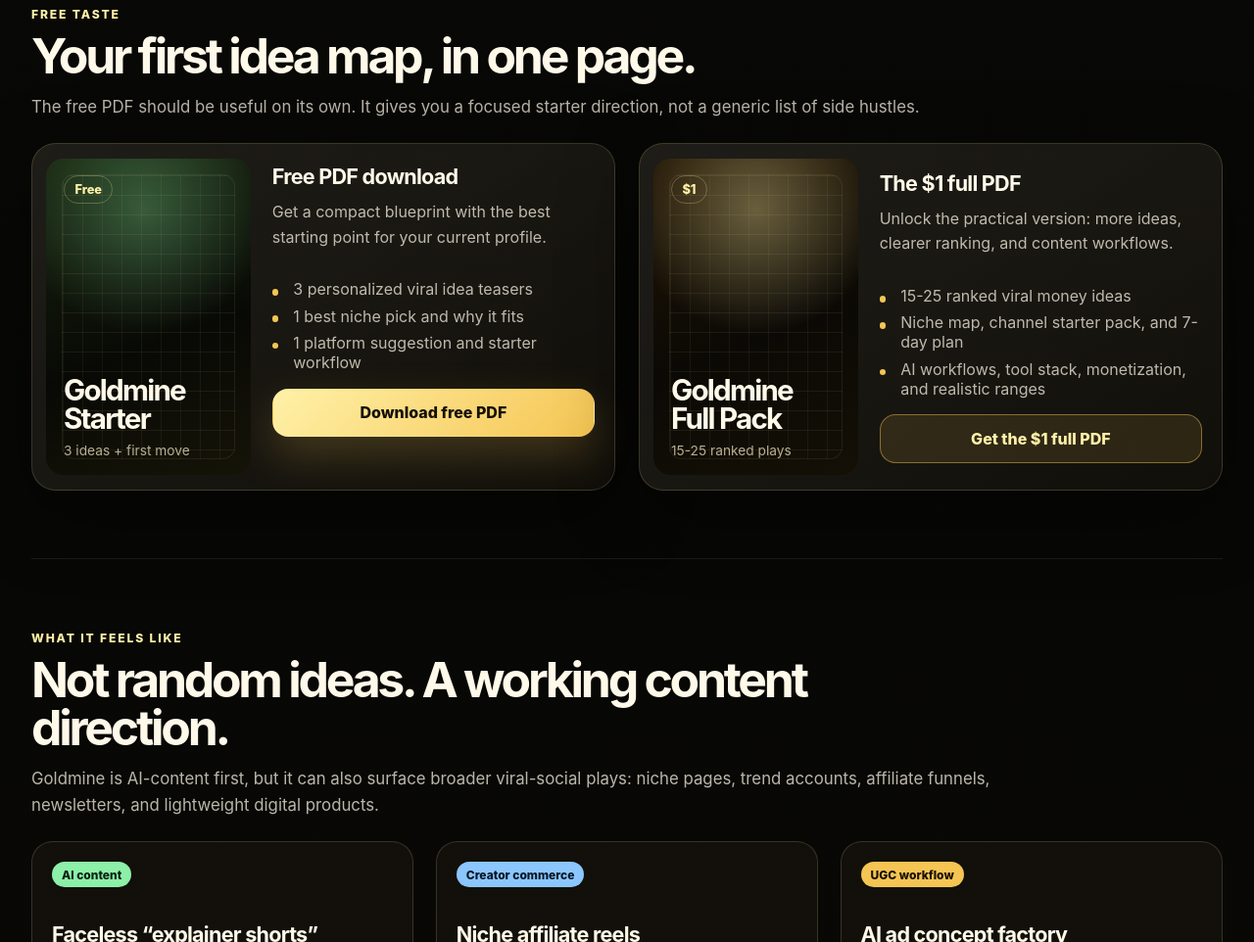
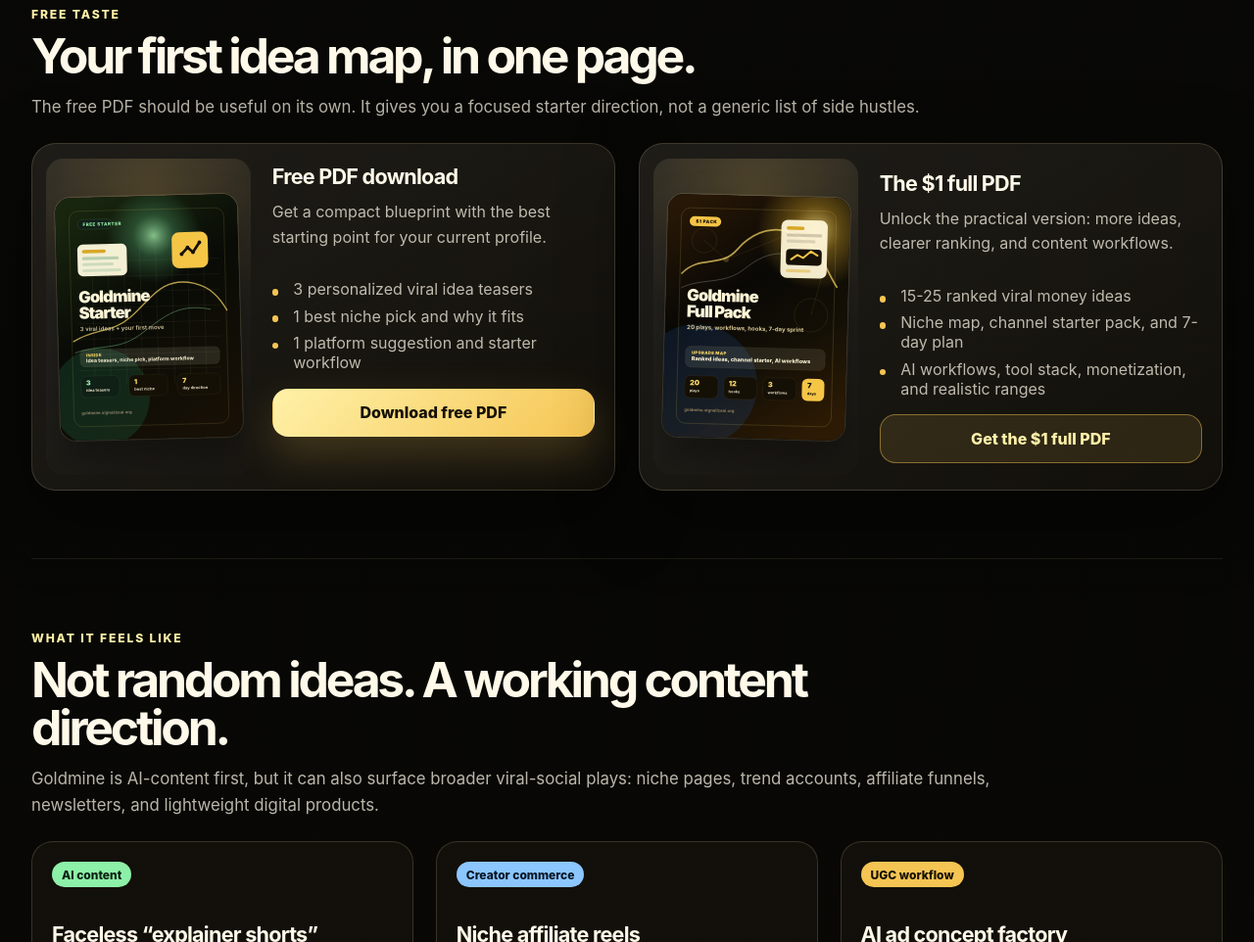
Before and after one commit to royalpinto007/Goldmine, a website built with Vite: page index.html in a window 1280 px wide. Shown: the part 875-1837 px from the top of the page at 98% size. Built offline with nearby package versions, Linux system fonts and the light colour scheme.

Commit message:
Add Goldmine PDF cover thumbnails

```diff
--- a/index.html
+++ b/index.html
@@ -98,10 +98,11 @@
 
         <div class="pdf-grid">
           <article class="pdf-card free-card">
-            <div class="pdf-cover free-cover" aria-hidden="true">
-              <span>Free</span>
-              <strong>Goldmine Starter</strong>
-              <em>3 ideas + first move</em>
+            <div class="pdf-cover">
+              <img
+                src="/assets/goldmine-starter-cover.svg"
+                alt="Goldmine Starter PDF cover showing 3 ideas, 1 best niche, and a 7 day direction"
+              />
             </div>
             <div class="pdf-copy">
               <h3>Free PDF download</h3>
@@ -119,10 +120,11 @@
           </article>
 
           <article class="pdf-card paid-card" id="paid">
-            <div class="pdf-cover paid-cover" aria-hidden="true">
-              <span>$1</span>
-              <strong>Goldmine Full Pack</strong>
-              <em>15-25 ranked plays</em>
+            <div class="pdf-cover">
+              <img
+                src="/assets/goldmine-full-pack-cover.svg"
+                alt="Goldmine Full Pack PDF cover showing 20 plays, hooks, workflows, and a 7 day sprint"
+              />
             </div>
             <div class="pdf-copy">
               <h3>The $1 full PDF</h3>
--- a/src/styles.css
+++ b/src/styles.css
@@ -411,72 +411,41 @@
 
 .pdf-cover {
   position: relative;
-  display: flex;
-  flex-direction: column;
-  justify-content: flex-end;
+  display: grid;
+  place-items: center;
   min-height: 18.6rem;
   overflow: hidden;
-  padding: 1.1rem;
+  padding: 0.72rem;
   border-radius: 1.1rem;
-  isolation: isolate;
+  background:
+    radial-gradient(circle at 50% 12%, rgba(245, 197, 83, 0.19), transparent 9rem),
+    linear-gradient(160deg, rgba(255, 255, 255, 0.06), rgba(255, 255, 255, 0.015));
 }
 
-.pdf-cover::before,
-.pdf-cover::after {
-  position: absolute;
-  content: "";
-  pointer-events: none;
+.pdf-cover img {
+  display: block;
+  width: min(100%, 15.5rem);
+  aspect-ratio: 3 / 4;
+  object-fit: cover;
+  border-radius: 1rem;
+  box-shadow:
+    0 20px 42px rgba(0, 0, 0, 0.35),
+    0 0 0 1px rgba(255, 232, 171, 0.16);
+  transform: rotate(-1.5deg);
+  transition:
+    transform 220ms ease,
+    box-shadow 220ms ease;
 }
 
-.pdf-cover::before {
-  inset: 0;
-  z-index: -2;
-  background:
-    radial-gradient(circle at 50% 16%, rgba(255, 241, 168, 0.35), transparent 8rem),
-    linear-gradient(160deg, #221604, #0b0905 56%, #141006);
+.paid-card .pdf-cover img {
+  transform: rotate(1.5deg);
 }
 
-.pdf-cover::after {
-  inset: 1rem;
-  z-index: -1;
-  border: 1px solid rgba(255, 232, 171, 0.2);
-  border-radius: 0.8rem;
-  background:
-    linear-gradient(rgba(255, 232, 171, 0.18) 1px, transparent 1px),
-    linear-gradient(90deg, rgba(255, 232, 171, 0.14) 1px, transparent 1px);
-  background-size: 20px 20px;
-  opacity: 0.42;
-}
-
-.free-cover::before {
-  background:
-    radial-gradient(circle at 48% 16%, rgba(141, 240, 168, 0.3), transparent 8rem),
-    linear-gradient(160deg, #18250f, #080905 58%, #151408);
-}
-
-.pdf-cover span {
-  width: max-content;
-  margin-bottom: auto;
-  padding: 0.35rem 0.65rem;
-  border: 1px solid rgba(255, 232, 171, 0.26);
-  border-radius: 999px;
-  color: var(--gold-2);
-  font-size: 0.8rem;
-  font-weight: 850;
-}
-
-.pdf-cover strong {
-  max-width: 8ch;
-  font-size: clamp(1.85rem, 2.3vw, 2.25rem);
-  line-height: 0.95;
-  letter-spacing: -0.06em;
-}
-
-.pdf-cover em {
-  margin-top: 0.7rem;
-  color: var(--muted);
-  font-size: 0.86rem;
-  font-style: normal;
+.pdf-card:hover .pdf-cover img {
+  transform: translateY(-4px) rotate(0deg) scale(1.015);
+  box-shadow:
+    0 24px 48px rgba(0, 0, 0, 0.42),
+    0 0 0 1px rgba(255, 232, 171, 0.24);
 }
 
 .pdf-copy {
@@ -769,11 +738,12 @@
 
   .pdf-cover {
     min-height: 12.4rem;
-    padding: 0.95rem;
+    padding: 0.72rem;
   }
 
-  .pdf-cover::after {
-    inset: 0.75rem;
+  .pdf-cover img {
+    width: min(68vw, 13.2rem);
+    transform: rotate(0deg);
   }
 
   .pdf-copy {
```
Also changed, not shown: public/assets/goldmine-full-pack-cover.svg (added), public/assets/goldmine-starter-cover.svg (added).
